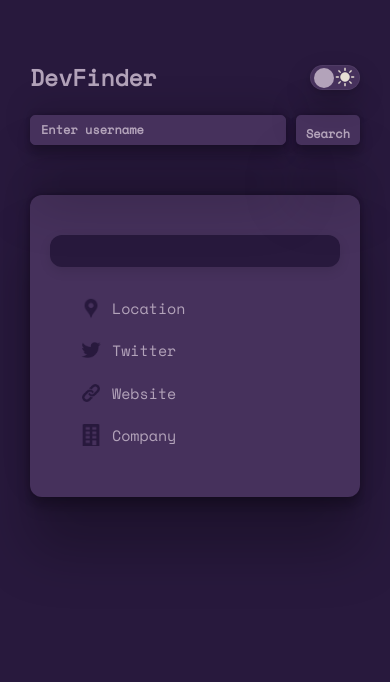
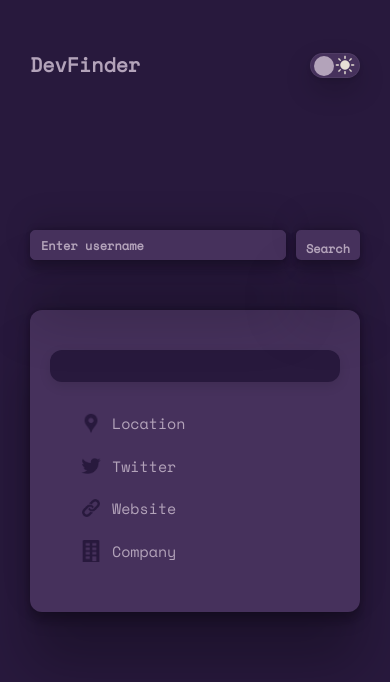
Before and after one commit to GisellyPereira/GitHub-User-Lookup-App, a plain HTML site: page index.html in a window 390 px wide. Drawn offline with nearby package versions, Linux system fonts and the light colour scheme.

Commit message:
arrumando mobile

```diff
--- a/style.css
+++ b/style.css
@@ -370,6 +370,16 @@
 }
 
 @media (max-width:508px){
+    .all{
+        padding: 30px;
+        margin-top: 20px;
+    }
+    .toper h2{
+        font-size: 20px;
+    }
+    .toper{
+        margin-bottom: 150px;
+    }
     .bioPerfil{
         font-size: 15px;
     }
```
